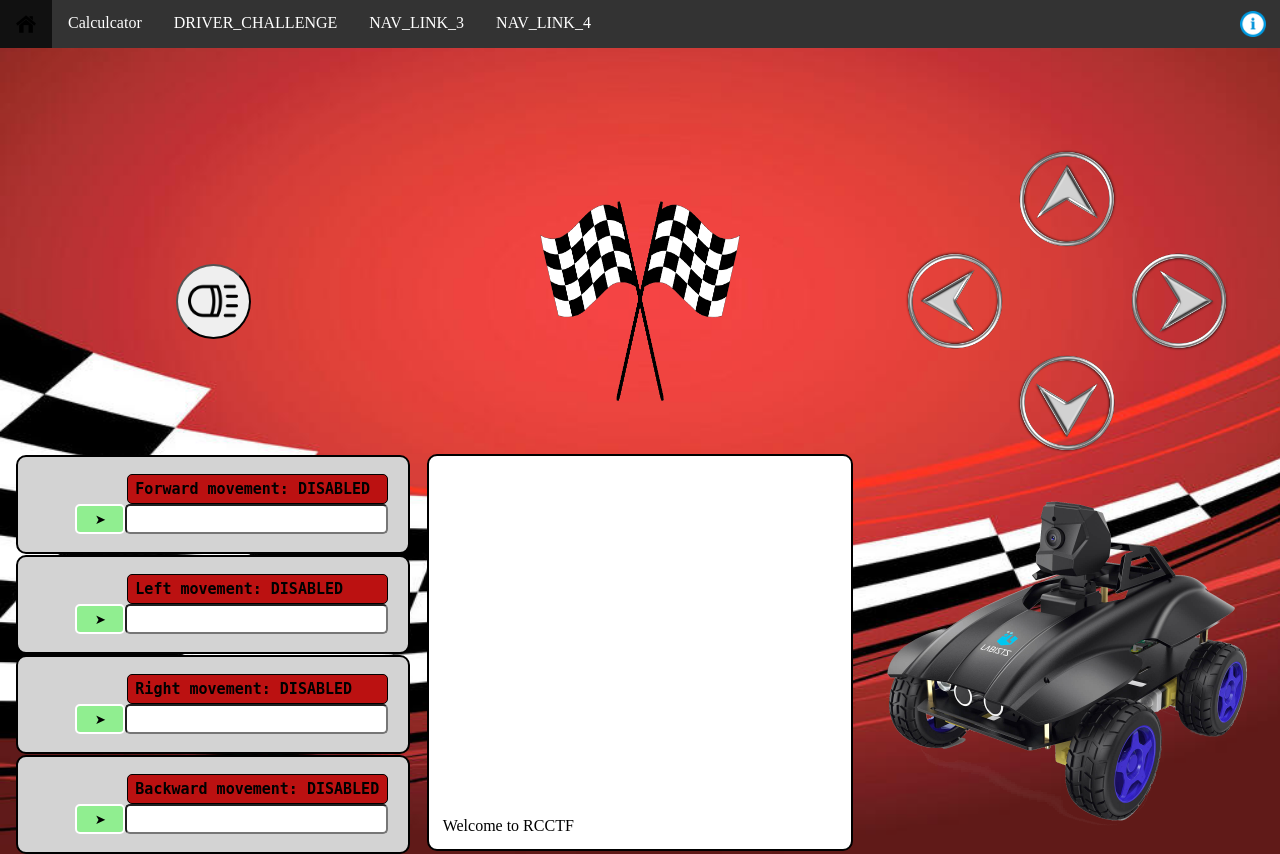
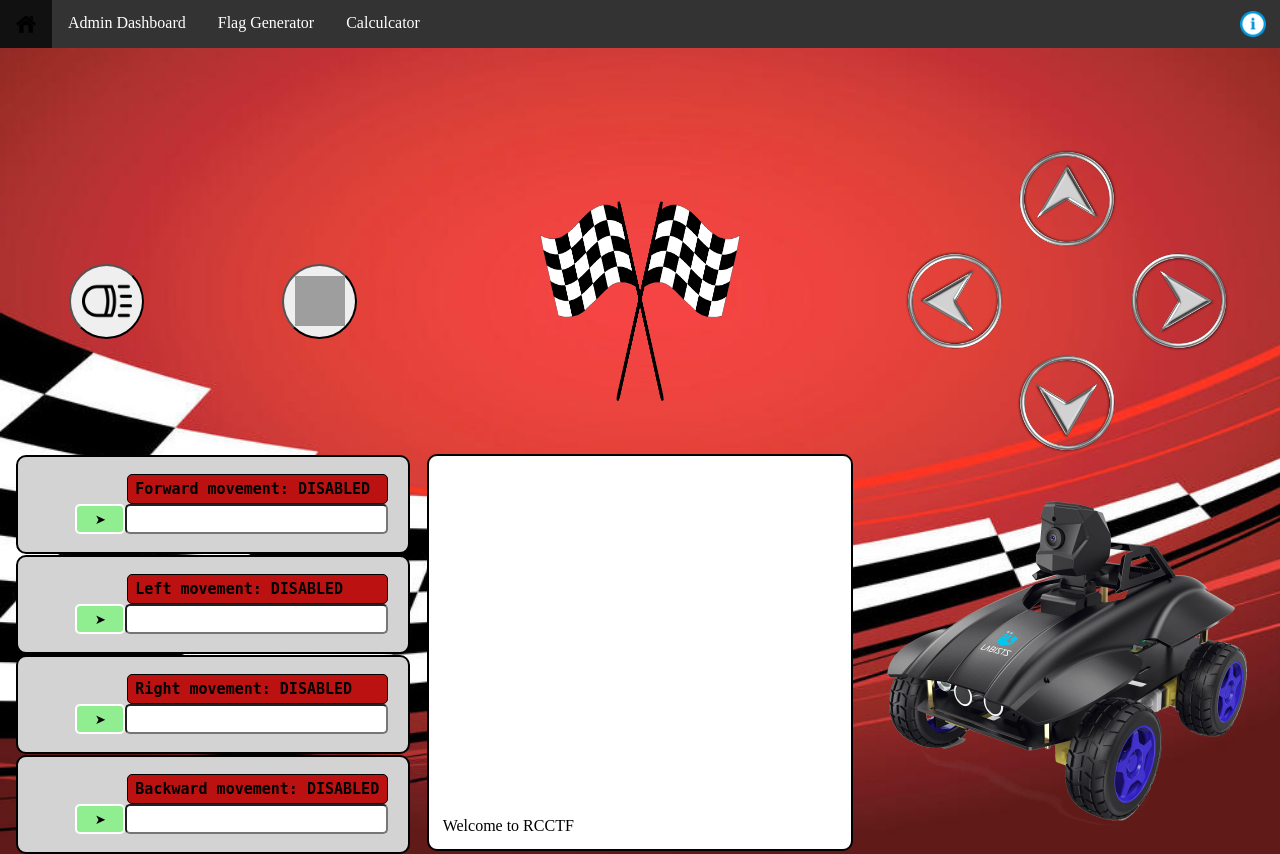
Before and after one commit to Curtico/RCCTF-Web, a Flask app: page / in a window 1280 px wide. Run offline with Flask 2, Linux system fonts and the light colour scheme; grey boxes are pictures that could not be loaded.

Commit message:
Add login challenge + final touches

```diff
--- a/app.py
+++ b/app.py
@@ -2,6 +2,7 @@
 
 from flask import Flask, render_template, request, make_response
 import my_i2c
+import time
 
 app = Flask(__name__, static_url_path="", static_folder="templates")
 
@@ -12,6 +13,16 @@ headlights_on = False
 
 # Encrypted random words so it can't be guessed
 valid_cookies = ["63757274696365", "61584d3d", "59513d3d", "67616d6572"]
+
+@app.route("/robots.txt")
+def robots():
+    response = make_response("User-agent: *\nDisallow: /s3cr3t-p4g3/")
+    response.headers["content-type"] = "text/plain"
+    return response
+
+@app.route("/s3cr3t-p4g3/")
+def secret_page():
+    return render_template('secret-page.html')
 
 @app.route("/", methods=['GET', 'POST'])
 def index():
@@ -53,10 +64,10 @@ def index():
 @app.route("/flag-auth/", methods=['POST'])
 def authenticate_flag():
     flags_dictionary = {
-        "forward-movement": "flag{placeholder_1}",
-        "left-movement": "flag{placeholder_2}",
-        "right-movement": "flag{placeholder_3}",
-        "backward-movement": "flag{placeholder_4}"
+        "forward-movement": "flag{w3b_cr4w13r_ru135}",
+        "left-movement": "flag{3ncrypt_y0ur_c00k135}",
+        "right-movement": "flag{p05tm4n_p4t}",
+        "backward-movement": "flag{d0nt_u53_3v41}"
     }
 
     data = request.json;
@@ -82,15 +93,28 @@ def authenticate_flag():
         return "flag_incorrect"
 
 @app.route("/calculator", methods=['GET', 'POST'])
-def post_demo():
+def calculator():
     if request.method == 'GET':
         return render_template('calculator.html')
     else:
         return str(eval(request.json['equation']))
 
-@app.route("/driver")
-def driver_challenge():
-    return render_template('driver-challenge.html')
+@app.route("/flag-generator/", methods=['GET', 'POST'])
+def generator():
+    if request.method == 'GET':
+        return render_template('generator.html')
+    else:
+        return "flag{p05tm4n_p4t}"
+
+@app.route("/login/")
+def admin():
+    cookie = request.cookies.get('ADMIN')
+    if cookie == 'true':
+        return render_template('admin.html')
+    else:
+        response = make_response(render_template('login.html'))
+        response.set_cookie('ADMIN', 'false')
+        return response
 
 @app.route('/movement/', methods=['POST'])
 def movement():
@@ -144,6 +168,19 @@ def movement():
         print("Lights off")
         return "Lights off"
 
+    elif content['direction'] == "spin":
+        if cookies[1] == valid_cookies[1] and cookies[2] == valid_cookies[2]:
+            my_i2c.turn_left(ic2_bus)
+            time.sleep(0.2)
+            my_i2c.turn_right(ic2_bus)
+            time.sleep(0.2)
+            my_i2c.turn_left(ic2_bus)
+            time.sleep(5)
+            my_i2c.stop(ic2_bus)
+            return "Spin cycle complete!"
+        else:
+            return "Unlock left and right movement to enable the spin cycle"
+
     else:
         return "Bad movement request"
 
--- a/flag1.txt
+++ /dev/null
@@ -1 +0,0 @@
-flag{placeholder_1}
--- a/templates/css/styles.css
+++ b/templates/css/styles.css
@@ -52,6 +52,7 @@ nav button.collapsible {
     max-height: 0;
     transition: max-height 0.2s ease-out;
     border-bottom-left-radius: 5px;
+    font-family: monospace;
 }
 
 #control-panel-container {
@@ -246,18 +247,40 @@ nav button.collapsible {
     width: 100px;
 }
 
-#headlights-button {
+#extra-buttons-container {
     grid-column-start: 1;
     grid-row-start: 1;
+    display: flex;
+}
+
+#extra-buttons-container button {
     display: flex;
     margin: auto;
     height: 75px;
     width: 75px;
     border-radius: 50%;
 }
-#headlights-button img {
+#extra-buttons-container img {
     width: 50px;
     height: 50px;
     display: flex;
     margin: auto;
 }
+
+#generator-button {
+    display: flex;
+    margin: auto;
+    margin-top: 100px;
+    padding: 30px;
+    background-color: #55ff55;
+    border: 2px solid black;
+    border-radius: 10px;
+    align-items: center;
+    justify-content: center;
+    font-family: monospace;
+    font-size: 50px;
+    cursor: pointer;
+}
+#generator-button:hover {
+    background-color: #88ff88;
+}
--- a/templates/index.html
+++ b/templates/index.html
@@ -7,24 +7,35 @@
     <body>
         <nav>
             <a href="/"><img src="{{url_for('static', filename='icons/home.png')}}" width="20px" height="20px"></a>
+            <a href="/login">Admin Dashboard</a>
+            <a href="/flag-generator">Flag Generator</a>
             <a href="/calculator">Calculcator</a>
-            <a href="/driver">DRIVER_CHALLENGE</a>
-            <a href="#">NAV_LINK_3</a>
-            <a href="#">NAV_LINK_4</a>
             <button type="button" class="collapsible"><img src="{{url_for('static', filename='icons/help.png')}}" height="26px" width="26px"></button>
         </nav>
         <div id="help-dialog">
             <p>
                 <h2>Welcome to RCCTF</h2><br><br>
-                There are four flags hidden on this site.  Each flag will enable one of the motors on the car.  All of the flags follow this format: flag{some_random_text}<br><br>
+                There are four flags hidden on this site.  Each flag will enable one direction of movement on the car.  All of the flags follow this format: flag{some_random_text}<br><br>
+
+                These challenges unlock these directions:<br><br>
+                    hidden flag ...... forward movement<br>
+                    Admin Dashboard .. leftward movement<br>
+                    Flag Generator ... rightward movement<br>
+                    Calculator ....... backward movement<br><br><br>
+
                 Use what you've learned to gain full control of the car!
             </p>
         </div>
 
         <div id="control-panel-container">
-            <button id="headlights-button" onmousedown="move('lights')">
-                <img src="{{url_for('static', filename='icons/lights.png')}}">
-            </button>
+            <div id="extra-buttons-container">
+                <button onmousedown="move('lights')">
+                    <img src="{{url_for('static', filename='icons/lights.png')}}">
+                </button>
+                <button onmousedown="move('spin')">
+                    <img src="{{url_for('static', filename='icons/spinning-arrows.png')}}">
+                </button>
+            </div>
             <img src="{{url_for('static', filename='icons/hot_wheels.png')}}" id="checkered-flag">
             <img src="{{url_for('static', filename='icons/car.png')}}" id="car">
             <div id="arrow-panel">
```
Also changed, not shown: templates/bad-request.html (deleted, +0 -15 lines), templates/calculator.html (+3 -4 lines), templates/driver-challenge.html (deleted, +0 -87 lines).
